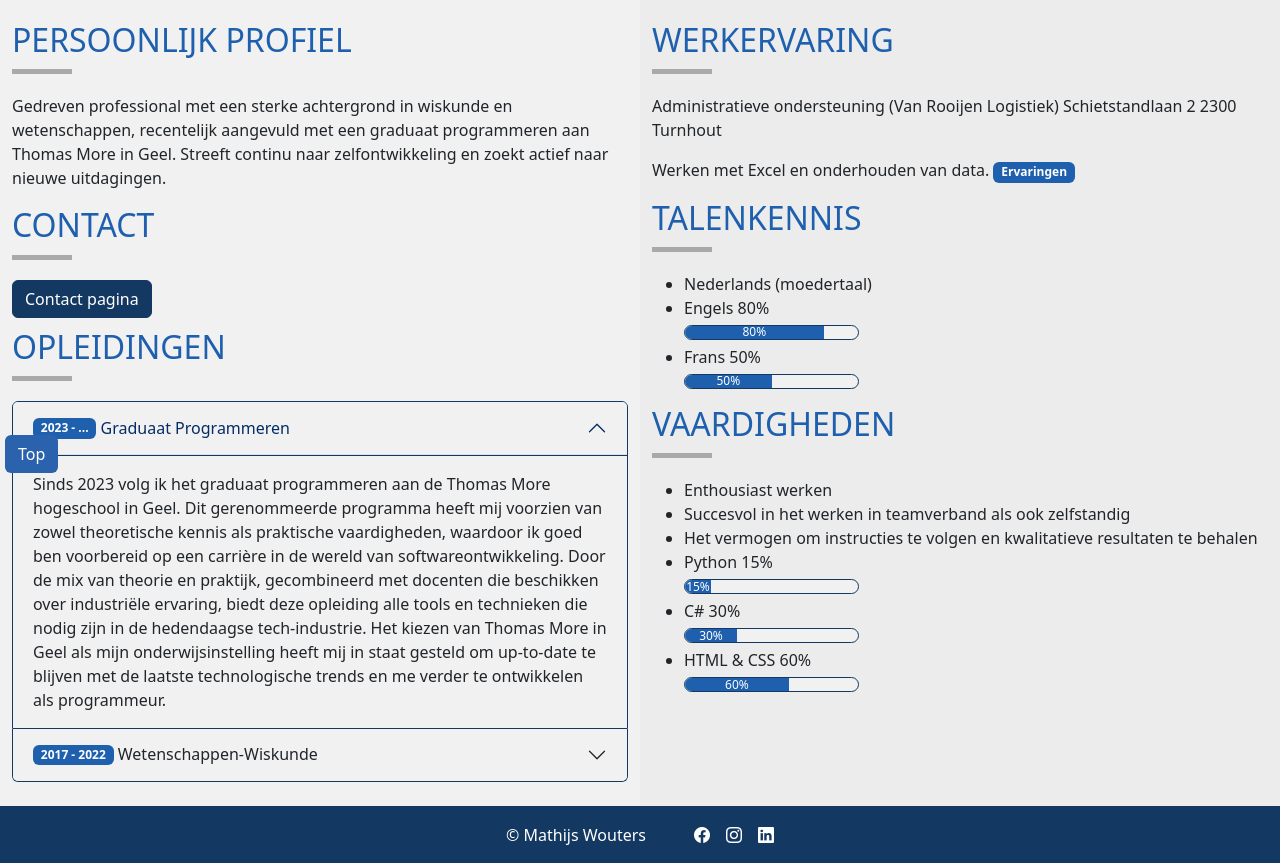
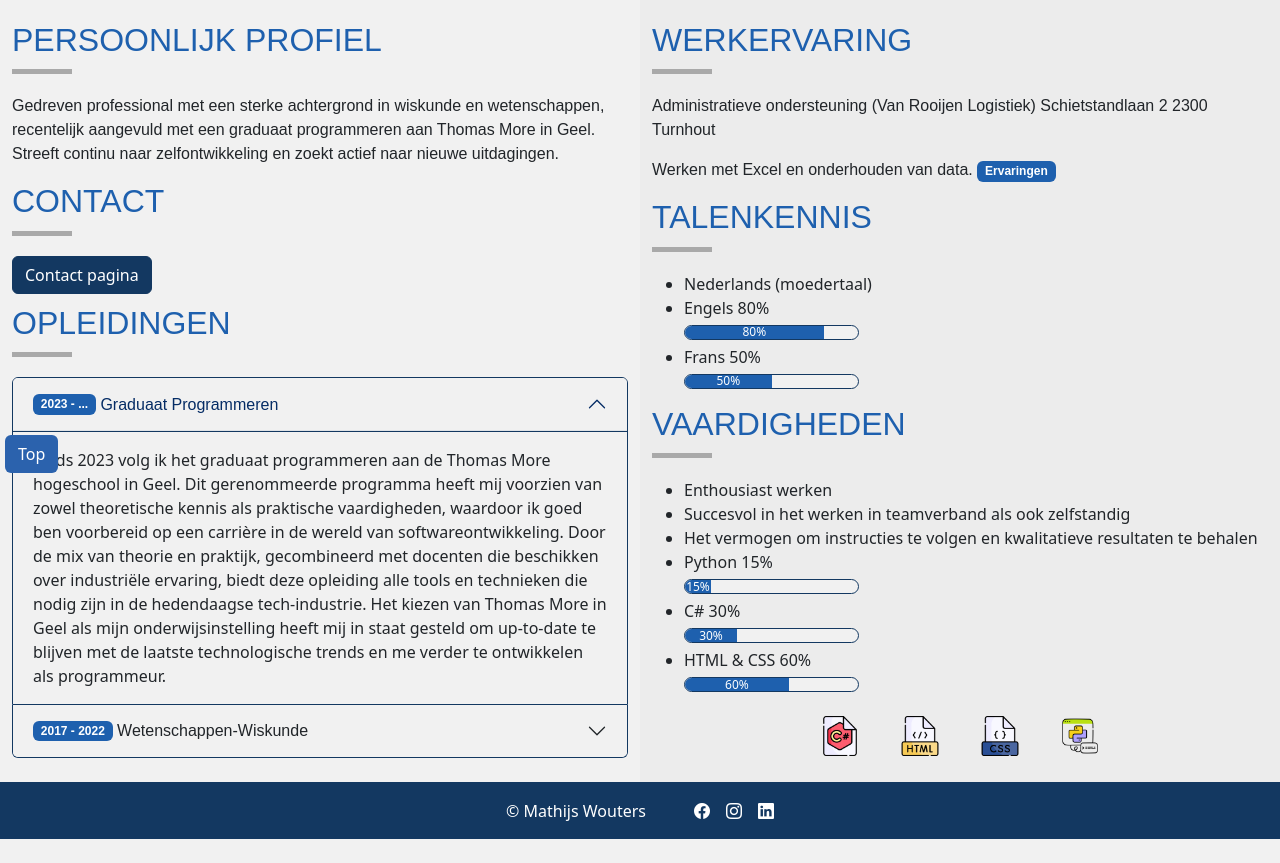
Before and after one commit to MathijsWouters/Portofolio, a plain HTML site: page curriculum_vitae.html in a window 1280 px wide. Shown: the part 318-1181 px from the top of the page. After the commit the page ends 1157 px from the top, so only its background shows below. Drawn offline with nearby package versions, Linux system fonts and the light colour scheme.

Commit message:
Extra png's en laatste veranderingen

```diff
--- a/CSS/project2.css
+++ b/CSS/project2.css
@@ -4,8 +4,13 @@ html {
 body {
     background-color: #f1f1f1
 }
+@import url('https://fonts.googleapis.com/css2?family=Libre+Franklin:wght@400;700&family=Montserrat:wght@400;700&display=swap');
 h1, h2, h3, h4, h5, h6{
+    font-family: 'Libre Franklin', sans-serif;
     color: #1E60AE !important;
+}
+p {
+    font-family: 'Montserrat', sans-serif;
 }
 .back-to-top-btn {
     position: fixed;
@@ -17,6 +22,7 @@ h1, h2, h3, h4, h5, h6{
     transition: background-color 0.3s;
 }
 .back-to-top-btn:hover {
+    color: white;
     background-color: #3D5B7A !important;
 }
 .navbar.bg-body-tertiary,
@@ -174,10 +180,30 @@ main.gray-line .col-md-6 h2::after {
     margin-top: 5px;
     margin-bottom: 5px;
 }
-
 .custom-bar {
     background-color: #1E60AE;
 }
+.image-links {
+    display: flex;
+    justify-content: center;
+    align-items: center;
+
+  }
+  .image-links a {
+    margin: 0 20px;
+
+    transition: transform 0.3s;
+    display: inline-block;
+  }
+
+  .image-links img {
+    height: 40px;
+    width: auto;
+  }
+  .image-links a:hover {
+    transform: scale(1.5);
+}
+
 /* Ervaringen */
 .card-link {
     width: 18rem;
@@ -188,7 +214,7 @@ main.gray-line .col-md-6 h2::after {
     margin: 0 auto;
 }
 .card-link:hover {
-    transform: scale(1.1);
+    transform: scale(1.05);
     z-index: 10;
     position: relative;
 }
--- a/curriculum_vitae.html
+++ b/curriculum_vitae.html
@@ -275,6 +275,23 @@
               </div>
             </li>
           </ul>
+          <div class="image-links my-4">
+            <a
+              href="https://docs.microsoft.com/en-us/dotnet/csharp/"
+              target="_blank"
+            >
+              <img src="images/c-sharp.png" alt="C# Logo" />
+            </a>
+            <a href="https://www.w3.org/html/" target="_blank">
+              <img src="images/html.png" alt="HTML Logo" />
+            </a>
+            <a href="https://www.w3.org/Style/CSS/" target="_blank">
+              <img src="images/css.png" alt="CSS Logo" />
+            </a>
+            <a href="https://www.python.org/" target="_blank">
+              <img src="images/python.png" alt="Python Logo" />
+            </a>
+          </div>
         </div>
       </div>
     </main>
```
Also changed, not shown: contact.html (+1 -1 lines), images/c-sharp.png (added), images/css.png (added), images/html.png (added), images/python.png (added).
